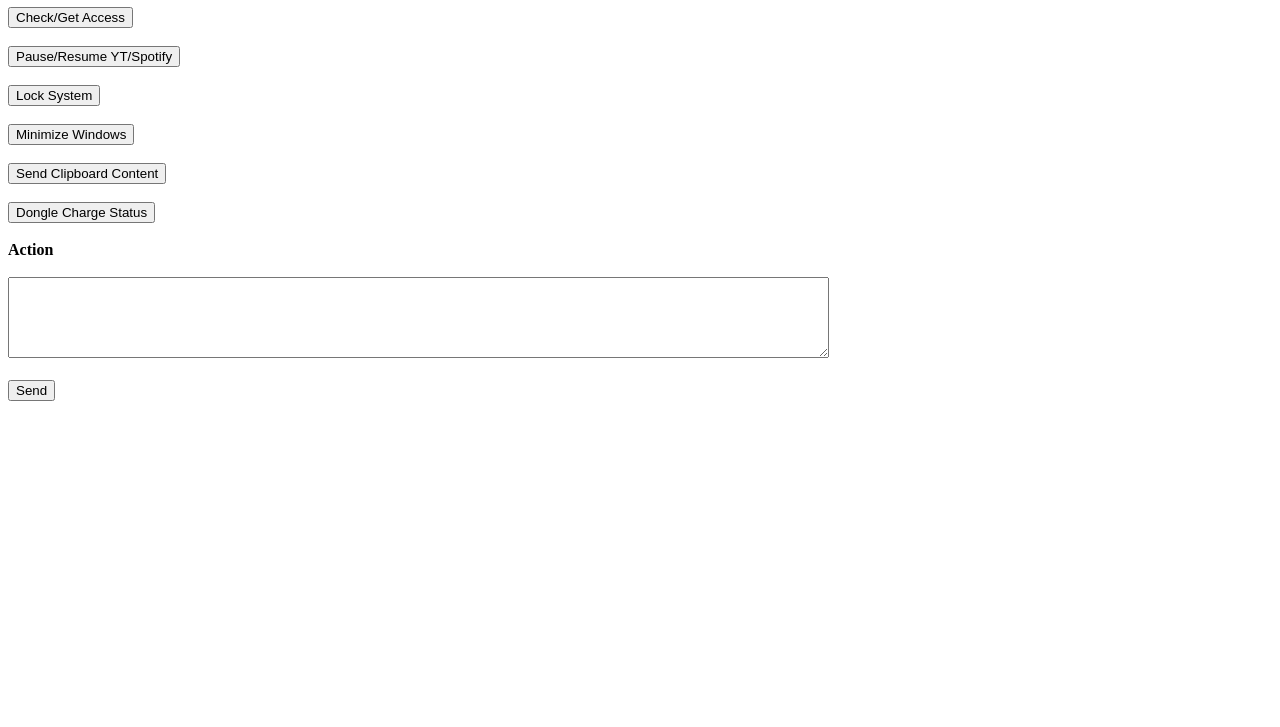
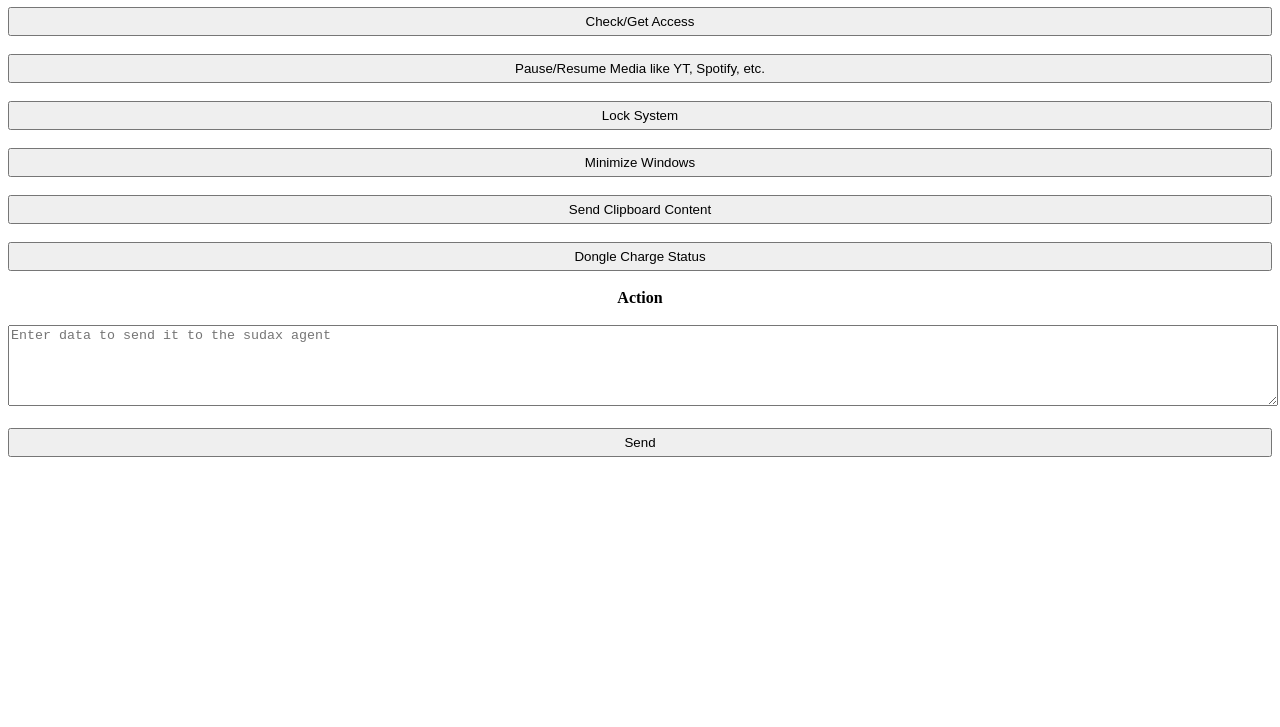
Before and after one commit to sudhakar3697/sudax, a website: page index.html in a window 1280 px wide. Shown: the part 73-800 px from the top of the page. Drawn offline with Linux system fonts and the light colour scheme.

Commit message:
Updated UI

```diff
--- a/index.html
+++ b/index.html
@@ -13,6 +13,23 @@
     />
     <meta name="author" content="Sudhakar Ramasamy" />
     <title>Sudax</title>
+    <style>
+      h1,
+      #custom_action_div {
+        text-align: center;
+      }
+      label {
+        font-weight: bolder;
+      }
+      button {
+        padding: 5px;
+        width: 100%;
+        cursor: pointer;
+      }
+      textarea {
+        width: 100%;
+      }
+    </style>
   </head>
   <body>
     <div id="container">
@@ -21,7 +38,9 @@
         <button id="access-button">Check/Get Access</button>
         <br />
         <br />
-        <button id="media-button">Pause/Resume YT/Spotify</button>
+        <button id="media-button">
+          Pause/Resume Media like YT, Spotify, etc.
+        </button>
         <br />
         <br />
         <button id="sys-lock-button">Lock System</button>
@@ -37,11 +56,15 @@
         <br />
         <br />
       </div>
-      <div>
-        <label for="content-ta" style="font-weight: bolder">Action</label>
+      <div id="custom_action_div">
+        <label for="content-ta">Action</label>
         <br />
         <br />
-        <textarea rows="5" cols="100" id="content-ta"></textarea>
+        <textarea
+          rows="5"
+          id="content-ta"
+          placeholder="Enter data to send it to the sudax agent"
+        ></textarea>
         <br />
         <br />
         <button id="send-button">Send</button>
--- a/package.json
+++ b/package.json
@@ -17,6 +17,7 @@
     "cors": "^2.8.5",
     "express": "^4.18.2",
     "node-key-sender": "^1.0.11",
+    "node-notifier": "^10.0.1",
     "puppeteer-core": "^21.7.0",
     "ws": "^8.16.0"
   }
--- a/sw.js
+++ b/sw.js
@@ -54,7 +54,7 @@ self.addEventListener('activate', e => {
 
 self.addEventListener('fetch', e => {
     console.log('[Service Worker] Fetch', e.request.url);
-    if (e.request.url.startsWith('chrome-extension://')) {
+    if (e.request.url.startsWith('chrome-extension://') || e.request.url.startsWith('https://ntfy.sh')) {
         return;
     }
     e.respondWith(
```
Also changed, not shown: index.js (+11 -0 lines).
